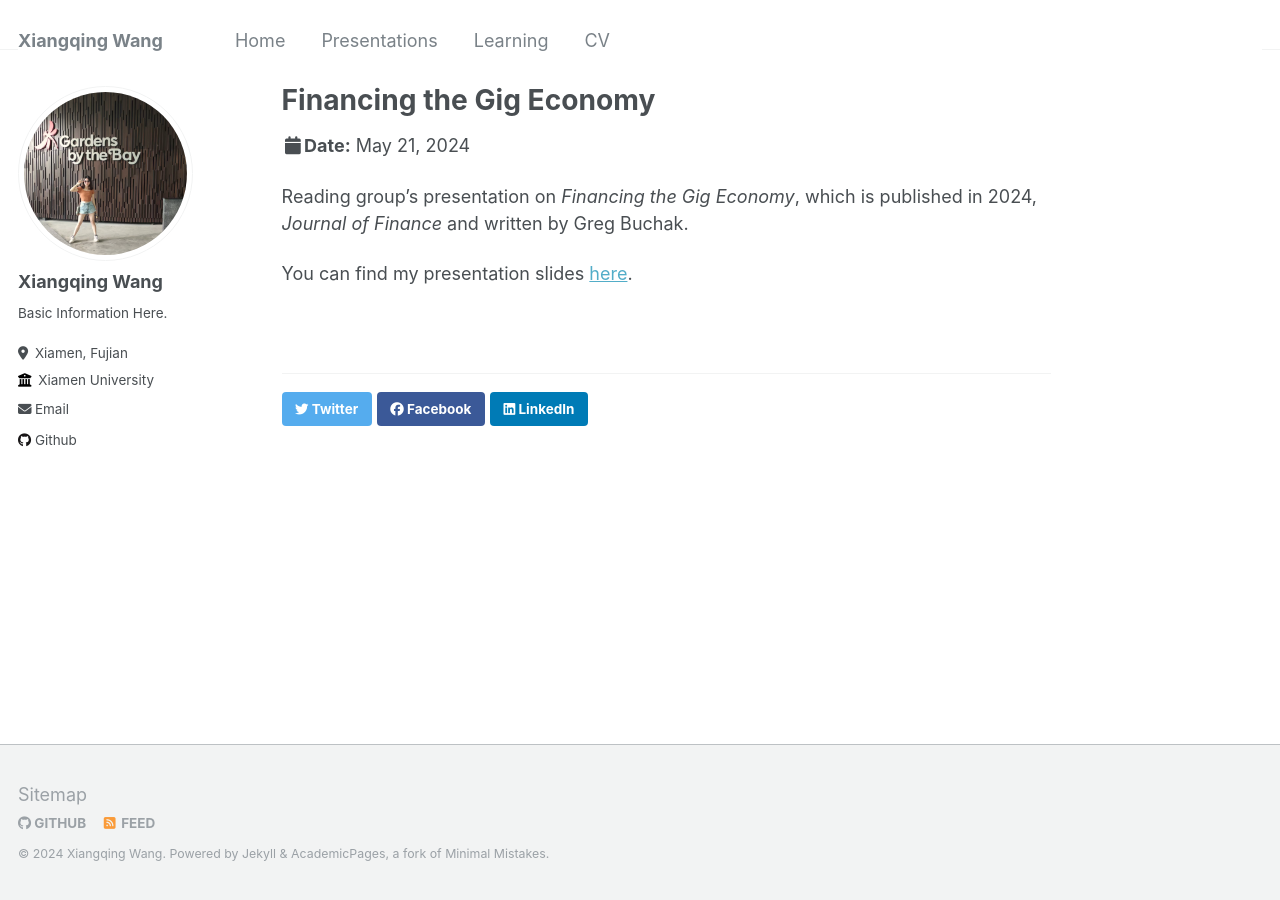
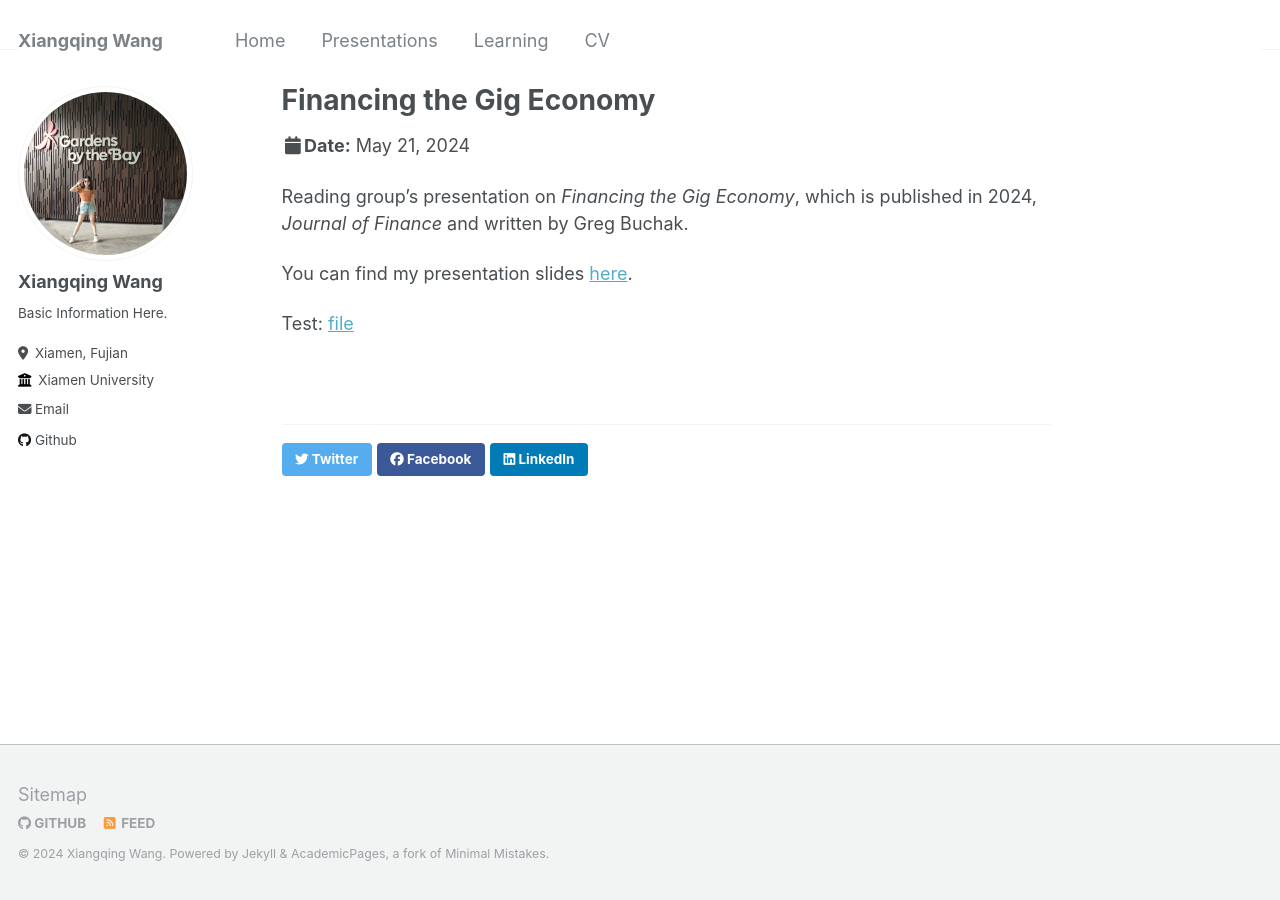
Before and after one commit to leahxqing/leahxqing.github.io, a Jekyll site: the page built from _talks/2024_05_21_JF.md, in a window 1280 px wide. Built offline with Jekyll 4.4.1, drawn with Linux system fonts in a browser that asks for light colours.

Commit message:
Update 2024_05_21_JF.md

```diff
--- a/_talks/2024_05_21_JF.md
+++ b/_talks/2024_05_21_JF.md
@@ -11,3 +11,5 @@ location: "Tecent Meeting"
 Reading group's presentation on *Financing the Gig Economy*, which is published in 2024, *Journal of Finance* and written by Greg Buchak.
 
 You can find my presentation slides [here](http://leahxqing.github.io/files/pre_gig_wxq.pdf).
+
+Test: [file](http://leahxqing.github.io/talks/Gig_wxq.pdf)
```
